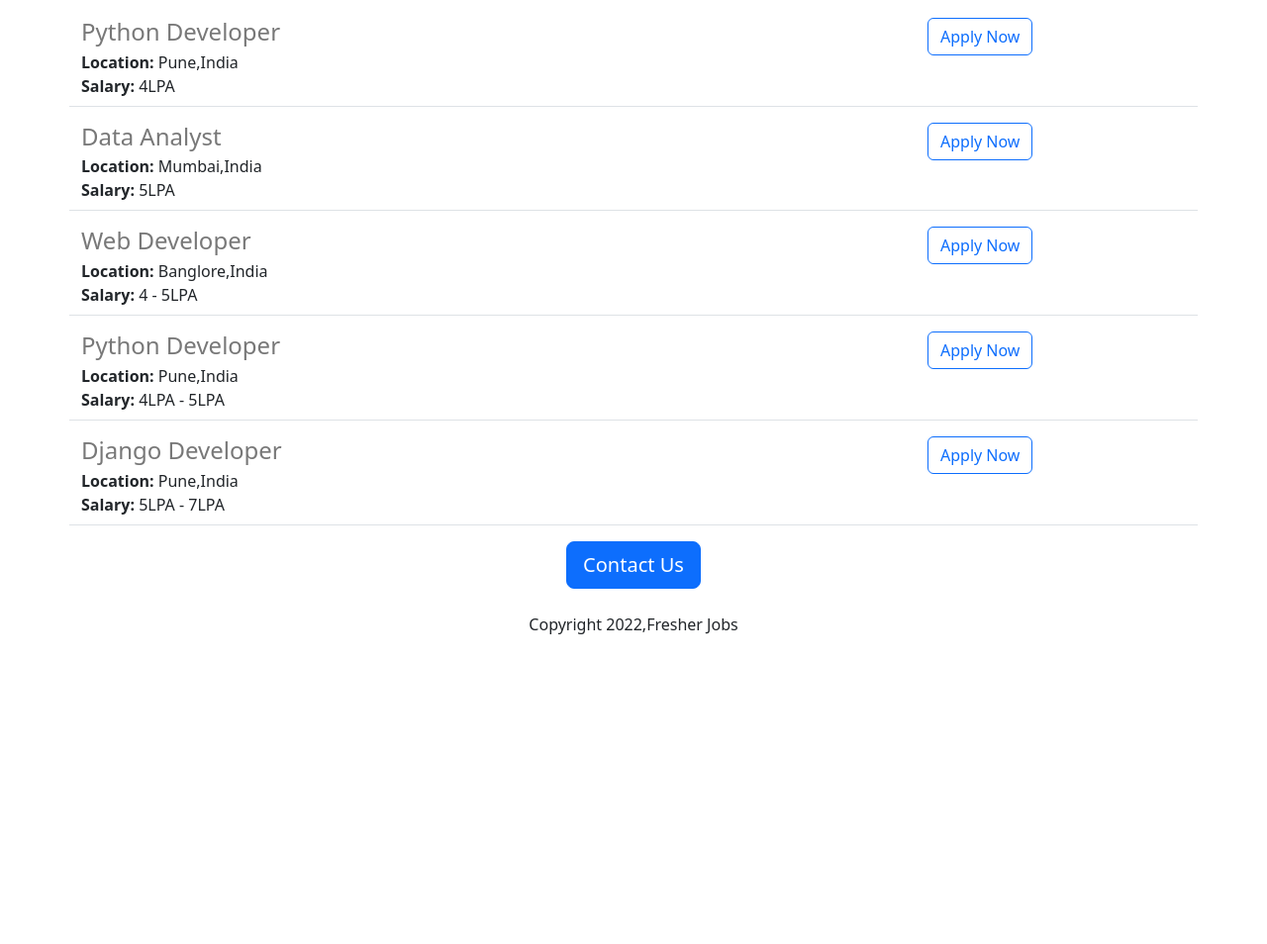
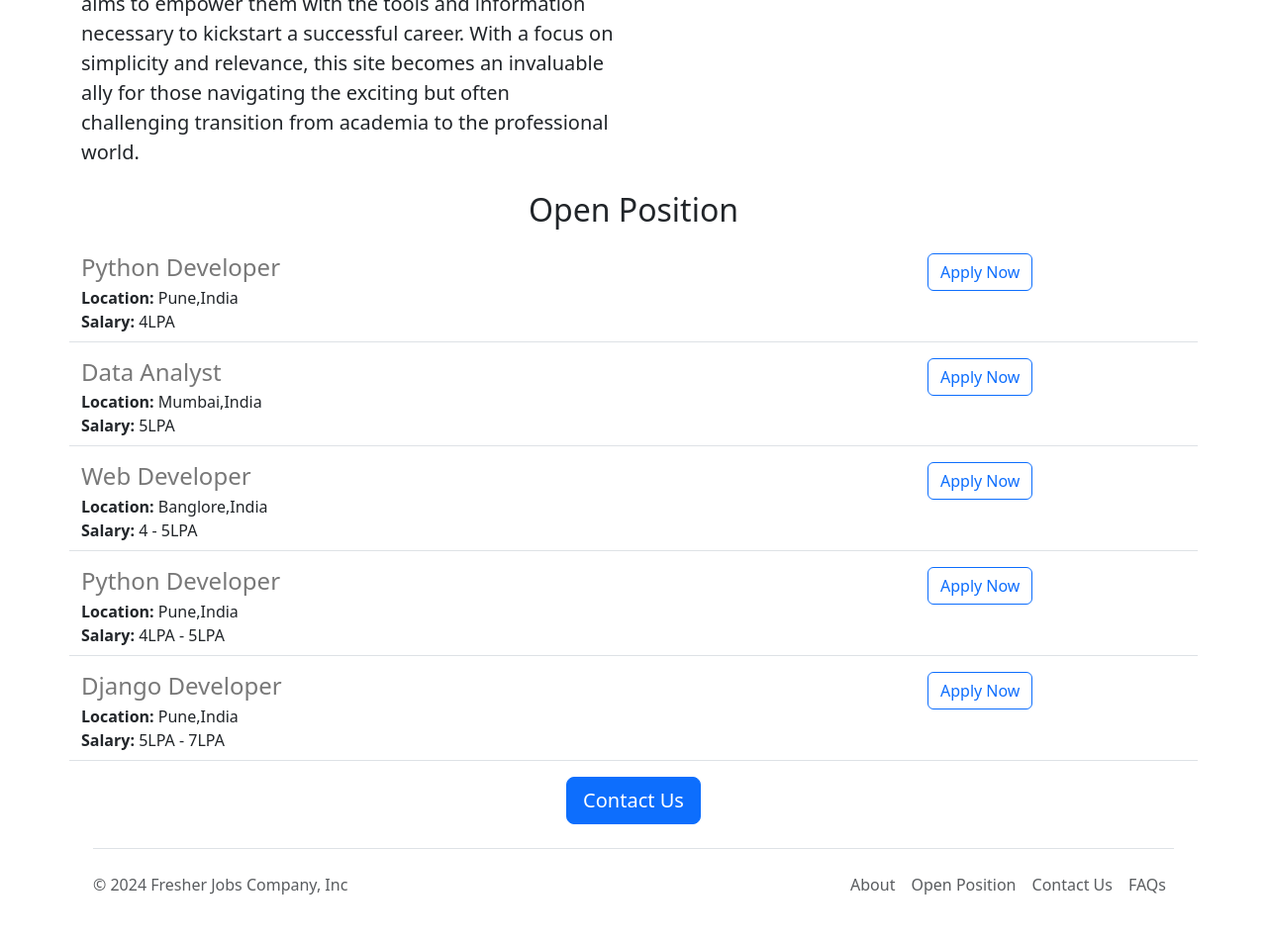
Before and after one commit to bina10/fresher-careers-website, a Flask app: page / in a window 1280 px wide. Shown: the part 787-1741 px from the top of the page at 99% size. Before the commit the page ends 1428 px from the top, so only its background shows below. Run offline with Flask 3, Linux system fonts and the light colour scheme.

Commit message:
functional and aesthetic imporovement

```diff
--- /dev/null
+++ b/templates/footer.html
@@ -0,0 +1,16 @@
+<div class="container">
+  <footer class="d-flex flex-wrap justify-content-between align-items-center py-3 my-4 border-top">
+    <p class="col-md-4 mb-0 text-body-secondary">&copy; 2024 Fresher Jobs Company, Inc</p>
+
+    <a href="/" class="col-md-4 d-flex align-items-center justify-content-center mb-3 mb-md-0 me-md-auto link-body-emphasis text-decoration-none">
+      <svg class="bi me-2" width="40" height="32"><use xlink:href="#bootstrap"/></svg>
+    </a>
+
+    <ul class="nav col-md-4 justify-content-end">
+      <li class="nav-item"><a href="#" class="nav-link px-2 text-body-secondary">About</a></li>
+      <li class="nav-item"><a href="#" class="nav-link px-2 text-body-secondary">Open Position</a></li>
+      <li class="nav-item"><a href="#" class="nav-link px-2 text-body-secondary">Contact Us</a></li>
+      <li class="nav-item"><a href="#" class="nav-link px-2 text-body-secondary">FAQs</a></li>
+    </ul>
+  </footer>
+</div>
--- a/templates/home.html
+++ b/templates/home.html
@@ -11,6 +11,7 @@
         height: 360px;
         width : 100%;
         object-fit:cover;
+        margin-bottom:16px;
 
 
       }
@@ -19,15 +20,24 @@
 
   </head>
   <body>
+    {% include 'nav.html'%}
+    <img class ="img-fluid"id="banner"src ="https://fresher-careers-website.aditisapate.repl.co/static/baner.jpg" >
     <div class ="container">
-    <h1 class="text-center">{{company_name}} Jobs</h1>
-    <img class ="img-fluid"id="banner"src ="https://fresher-careers-website.aditisapate.repl.co/static/baner.jpg" >
+
     <h2 class="text-center mt-2 mb-4">About Fresher Jobs</h2>
+      <div class ="row">
+        <div class ="col-md-6">
+
     <p class="lead">
       Fresher Career Site is a dedicated online platform tailored to meet the unique needs of individuals embarking on their professional journey. This specialized website serves as a comprehensive resource for recent graduates and entry-level job seekers, offering a curated selection of job opportunities, internships, and career guidance. The platform strives to bridge the gap between fresh talent and prospective employers by providing user-friendly interfaces, insightful articles, and networking opportunities. Fresher Career Site understands the challenges faced by newcomers to the workforce and aims to empower them with the tools and information necessary to kickstart a successful career. With a focus on simplicity and relevance, this site becomes an invaluable ally for those navigating the exciting but often challenging transition from academia to the professional world.
 
 
     </p>
+        </div>
+        <div class ="d-none d-md-block col-md-6">
+        <img src ="/static/people_working.jpg" style = "height:340px" border-radius:4px;>
+        </div>
+      </div>
     <h2 class="text-center mt-2 mb-4">Open Position</h2>
    <div>
      {% for job in jobs %}
@@ -35,9 +45,10 @@
      {% endfor %}
    </div>
     <div class="text-center" >
-    <button class="btn btn-primary btn-lg">Contact Us</button>
-      <p class="mt-4">Copyright 2022,Fresher Jobs</p>
-        </div>
+    <a href ="mailto:hello@fresher.ai?subject=Questions%20about%20Job%20openings&body=My%20name%20%3D%20%3Cyour%20name%3E%0D%0AMy%20question%20%3A%3Center%20question%20here%3E" class="btn btn-primary btn-lg">Contact Us</a>
+
+    </div>
+      {%include 'footer.html'%}
       </div>
   </body>
 </html>
--- a/templates/jobitem.html
+++ b/templates/jobitem.html
@@ -15,7 +15,7 @@
   </div>
 </div>
   <div class ="col-3">
-    <button type = "button" class="btn btn-outline-primary"> Apply Now </button>
+    <a href ="mailto:hello@fresher.ai?subject=Application%20for%20{{job['title']}}&body=My%20name%20%3D%20%3Cyour%20name%3E%0D%0A%0D%0AMy%20resume%20%3D%20%3CAdd%20your%20resume%3E%0D%0A%0D%0AMy%20Linkedln%20profile%20%3D%20%3CAdd%20link%20%3E" type = "button" class="btn btn-outline-primary"> Apply Now </a>
   </div>
 
    </div>
--- /dev/null
+++ b/templates/nav.html
@@ -0,0 +1,9 @@
+<nav class="navbar bg-body-tertiary shadow-sm fixed-top">
+  <div class="container-fluid">
+    <a class="navbar-brand">Fresher Jobs</a>
+    <form class="d-flex" role="search">
+      <input class="form-control me-2" type="search" placeholder="Search" aria-label="Search">
+      <button class="btn btn-outline-success" type="submit">Search</button>
+    </form>
+  </div>
+</nav>
```
Also changed, not shown: 1 other file.
